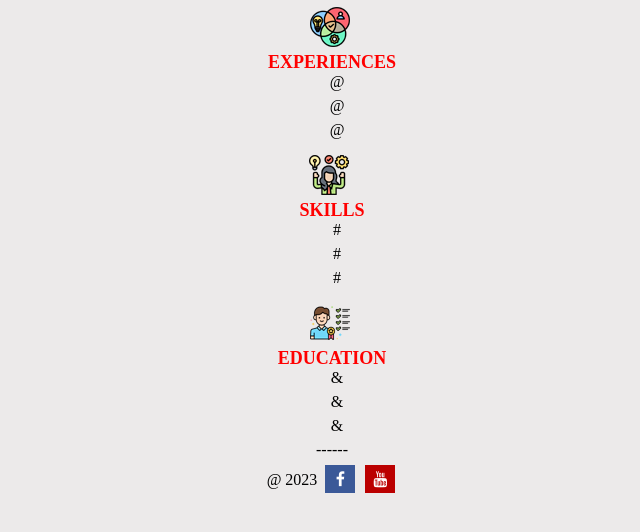
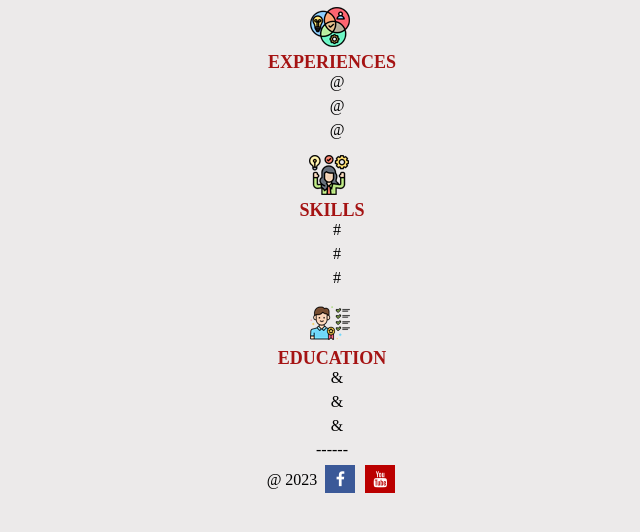
Before and after one commit to dangdien2000/automation, a plain HTML site: page me.html in a window 1280 px wide. Shown: the part 218-750 px from the top of the page, without its empty margins (308-948 px from the left). Drawn offline with Linux system fonts and the light colour scheme; a web font is replaced by a local one.

Commit message:
Update style.css

```diff
--- a/style.css
+++ b/style.css
@@ -68,10 +68,11 @@ h1{
 }
 h2{
   color: #0f0f0f;
+  font-size: 1.4em;
 }
 h3{
    font-size: 1.2em;
-  color: red;
+  color: #a51313;
 }
 p{
   padding-left: 10px;
```
